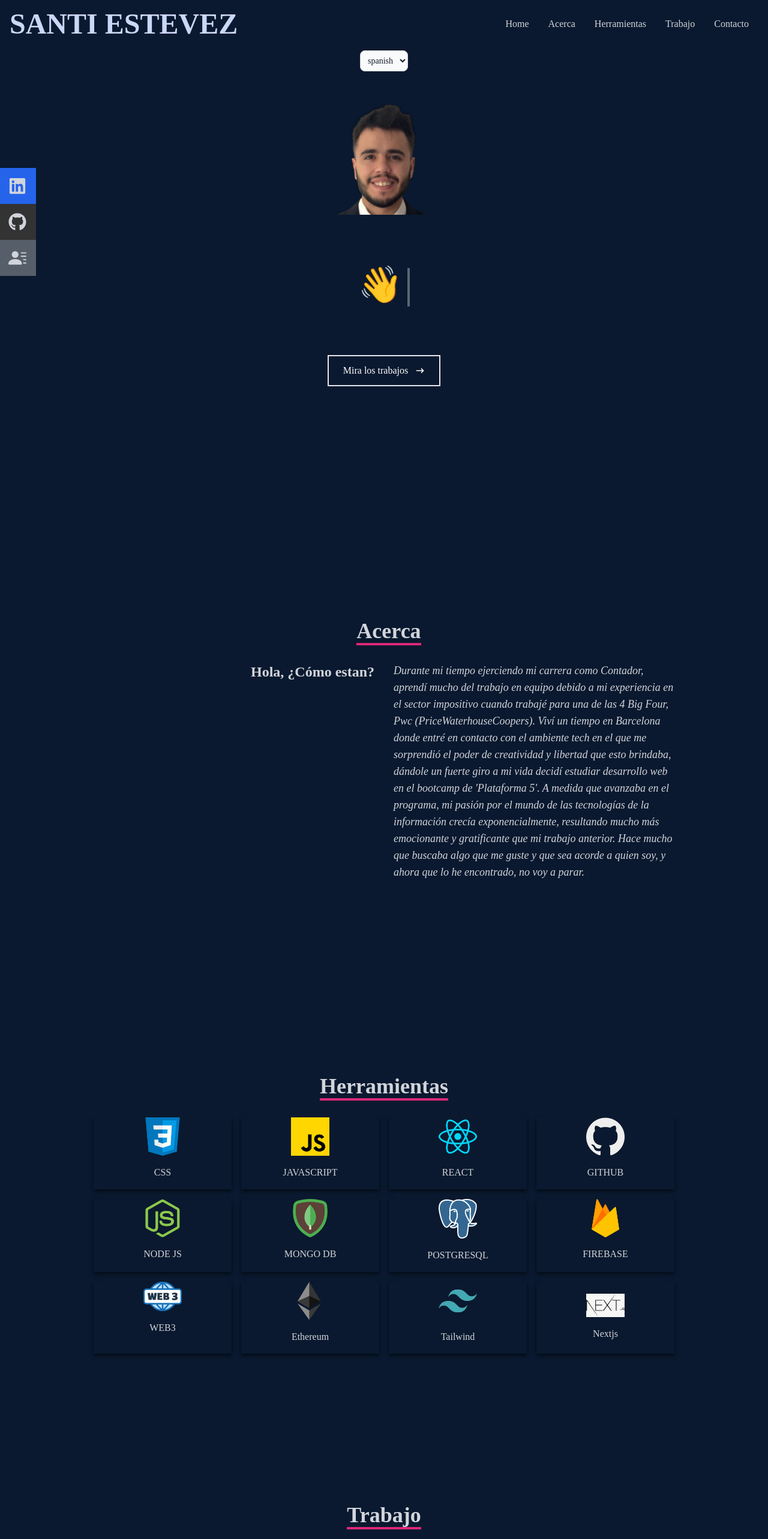
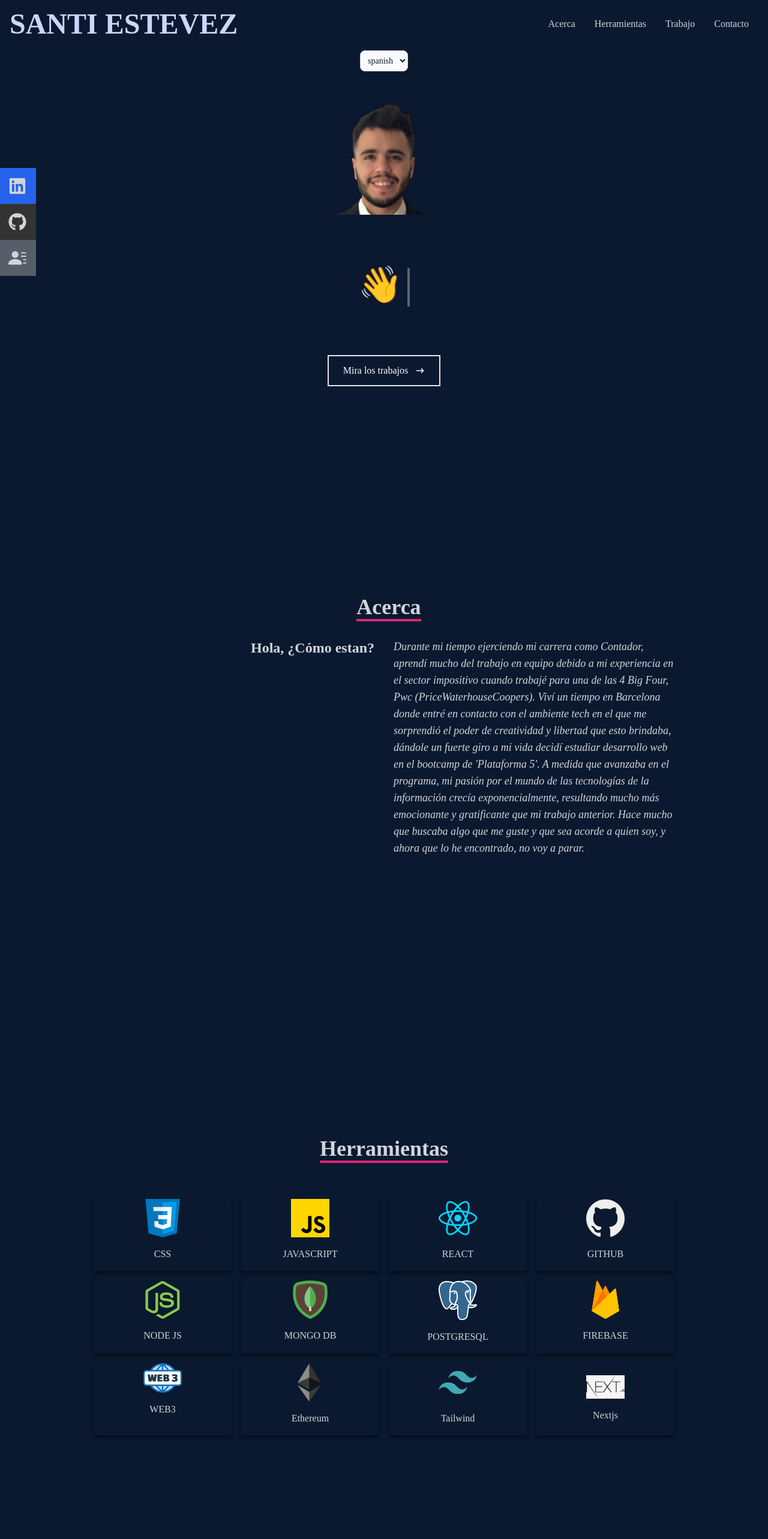
Before and after one commit to elbolaestevez/Portfolio, a React (Create React App) app: page / in a window 1280 px wide. Shown: the top 2566 px of the page at 60% size. Built offline with nearby package versions, Linux system fonts and the light colour scheme.

Commit message:
fixing bugs in portfolio

```diff
--- a/src/components/About.jsx
+++ b/src/components/About.jsx
@@ -6,24 +6,24 @@ const About = () => {
   return (
     <div
       name="about"
-      className="w-full h-screen pt-5 bg-[#0a192f] text-gray-300 sm:mt-10 "
+      className="w-full h-screen pt-5 bg-[#0a192f] text-gray-300 mb-40 "
       id="about"
     >
       <div className="flex flex-col justify-center items-center w-full h-full">
         <div className="max-w-[1000px] w-full ">
           <div className="justify-center text-center pb-8 pl-4">
-            <p className="text-4xl font-bold inline border-b-4 border-pink-600">
+            <p className="text-2xl sm:text-4xl font-bold inline border-b-4 border-pink-600">
               {content.about}
             </p>
           </div>
           <div></div>
         </div>
         <div className="max-w-[1000px] w-full grid sm:grid-cols-2 gap-8 px-4">
-          <div className="sm:text-right sm:text-2xl font-bold">
+          <div className="text-base sm:text-right sm:text-2xl font-bold">
             <p>{content.hola}</p>
           </div>
           <div>
-            <p className=" sm:text-lg font-style: italic sm:base">
+            <p className="text-base sm:text-lg font-style: italic sm:base">
               {content.aboutme}
             </p>
           </div>
--- a/src/components/Home.jsx
+++ b/src/components/Home.jsx
@@ -4,7 +4,7 @@ import { translatorwords } from "../context/translator";
 import Santi from "../assets/Santi.png";
 const Home = () => {
   const { setC, setL, language, content } = useContext(translatorwords);
-  console.log(language);
+
   return (
     <div name="home" className="w-full h-screen pt-16 bg-[#0a192f]" id="home">
       <div className="mt-5">
@@ -29,7 +29,7 @@ const Home = () => {
 
         <p className=" mx-auto text-[#8892b0] py-4 max-w-[700px]"></p>
         <header className="mb-16 group">
-          <h1 className="mb-1 font-mono text-4xl text-gray-100 sm:text-6xl text-center">
+          <h1 className="mb-1 font-mono text-3xl  text-gray-100 sm:text-6xl text-center">
             <br className="block sm:hidden" />
             <span className="sm:inline-flex  h-20 pt-2 overflow-x-hidden animate-type group-hover:animate-type-reverse whitespace-nowrap text-brand-accent will-change-transform text-center">
               FullStack Developer
--- a/src/components/Navbar.jsx
+++ b/src/components/Navbar.jsx
@@ -27,11 +27,7 @@ const Navbar = () => {
       </div>
       {showMenu && (
         <ul className="hidden sm:flex">
-          <li>
-            <a href="/" smooth={true} duration={500}>
-              Home
-            </a>
-          </li>
+
           <li>
             <a href="#about" smooth={true} duration={500}>
               {content.about}
--- a/src/components/Skills.jsx
+++ b/src/components/Skills.jsx
@@ -19,13 +19,13 @@ const Skills = () => {
   return (
     <div
       name="skills"
-      className="w-full h-screen bg-[#0a192f] text-gray-300"
+      className="w-full h-screen bg-[#0a192f] text-gray-300 mb-40"
       id="skills"
     >
       {/* Container */}
       <div className="max-w-[1000px] mx-auto p-4 flex flex-col justify-center w-full h-full">
-        <div className="justify-center text-center	">
-          <p className="text-4xl font-bold inline border-b-4 border-pink-600 ">
+        <div className="justify-center text-center mb-8	">
+          <p className="text-4xl font-bold inline border-b-4 border-pink-600">
             {content.skills}
           </p>
         </div>
```
